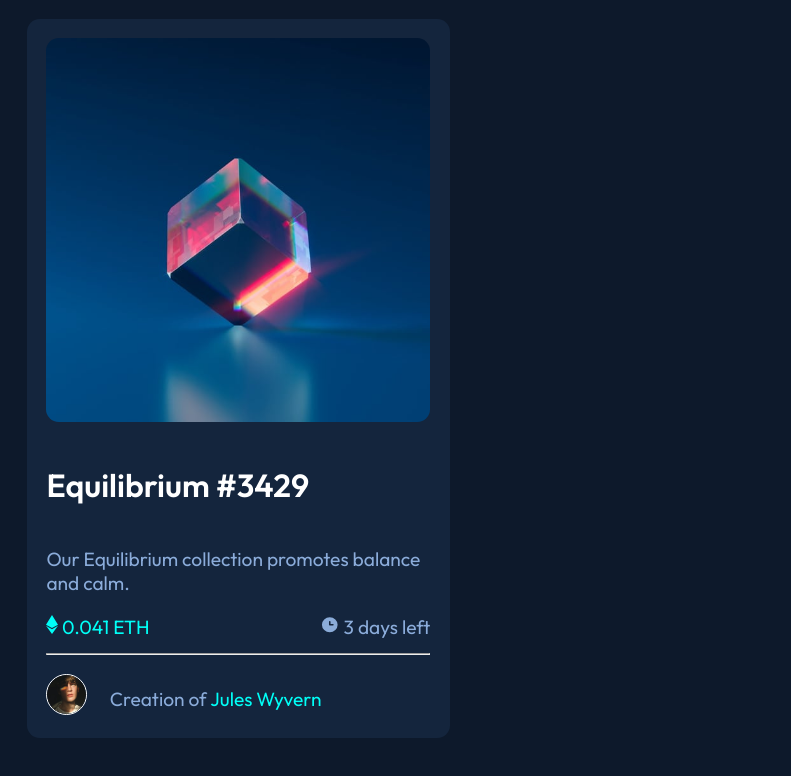
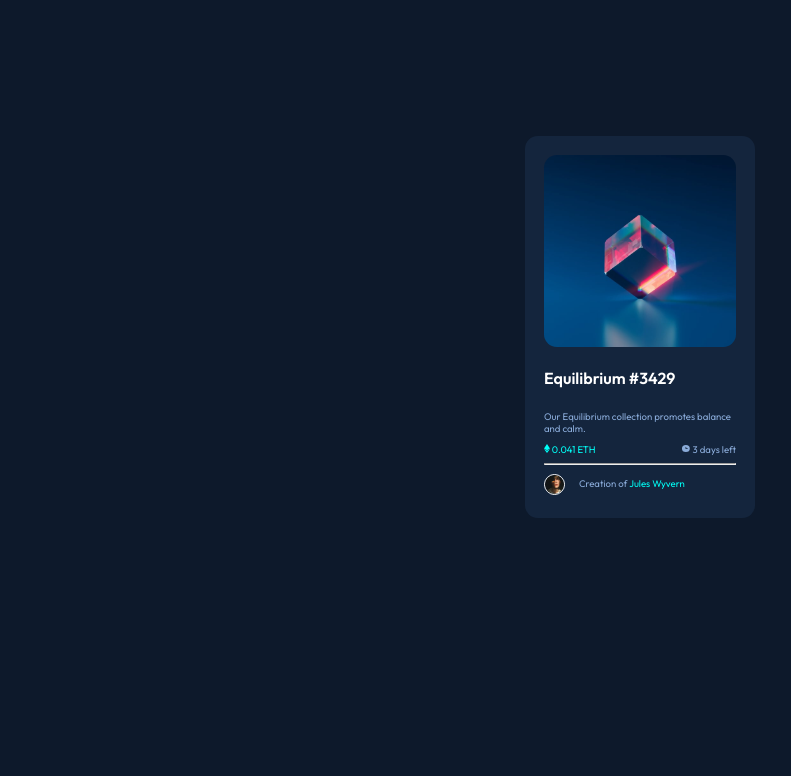
Before and after one commit to informaticadiaz/NFT-preview-card-component, a plain HTML site: page index.html in a window 1280 px wide. Shown: the whole page, without its empty margins (0-791 px from the left). Drawn offline with Linux system fonts and the light colour scheme.

Commit message:
update @media
update @media

desktop image size
desktop font size
desktop size margin

```diff
--- a/css/style.css
+++ b/css/style.css
@@ -3,13 +3,13 @@
     background-color: hsl(217, 54%, 11%);
     color: hsl(0, 0%, 100%);
     font-family: 'Outfit', sans-serif;
+    padding: 10vw 0 10vw 0;
   }
   .box{
     width: 60vw;
     border-radius: 1vw 1vw 1vw 1vw;
+    background-color: hsl(216, 50%, 16%);
     margin: auto;
-    background-color: hsl(216, 50%, 16%);
-    margin: 3vw 3vw 3vw 3vw;
     padding: 3vw 3vw 3vw 3vw;
   }
   .image{
@@ -36,7 +36,6 @@
   }
   h4{
     font-size: 5vw;
-
   }
   h4:hover{
     color: hsl(178, 100%, 50%);;
@@ -45,7 +44,6 @@
   p{
     font-size: 3vw;
     color: hsl(215, 51%, 70%);
-
   }
   .left{
     font-size: 3vw;
@@ -59,14 +57,12 @@
     font-size: 3vw;
     color: hsl(215, 51%, 70%);
     float: right;
-    padding-left: 3w;
   }
   .rigth .icon-clo{
     height: 3vw;
   }
   hr{
     margin: 9vw 0 3vw 0;
-
     color: hsl(215, 32%, 27%);
     background-color: hsl(215, 32%, 27%);
   }
@@ -85,41 +81,43 @@
   .footer span:hover{
     cursor: pointer;
   }
+
+  .attribution { font-size: 11px; text-align: center; }
+  .attribution a { color: hsl(228, 45%, 44%); }
   @media (min-width: 768px){
     .box{
-        width: 30vw;
-        margin: 1.5vw 1.5vw 1.5vw 1.5vw;
+        width: 15vw;
         padding: 1.5vw 1.5vw 1.5vw 1.5vw;
       }
       .image{
-        width: 30vw;
-        height: 30vw;
+        width: 15vw;
+        height: 15vw;
       }
       .icon-view{
-        width: 2.9vw;
-        height: 2.9vw;
+        width: 1.45vw;
+        height: 1.45vw;
       }
       h4{
-        font-size: 2.5vw;
+        font-size: 1.25vw;
       }
       p{
-        font-size: 1.5vw;
+        font-size: 0.75vw;
         color: hsl(215, 51%, 70%);
       }
       .left{
-        font-size: 1.5vw;
+        font-size: 0.75vw;
       }
       .left .icon-eth{
-      height: 1.5vw;
+      height: 0.75vw;
       }
       .rigth{
-        font-size: 1.5vw;
+        font-size: 0.75vw;
       }
       .rigth .icon-clo{
-        height: 1.5vw;
+        height: 0.75vw;
       }
       hr{
-        margin: 4.5vw 0 1.5vw 0;
+        margin: 2.25vw 0 0.75vw 0;
       }
       .avatar{
         width: 10%;
@@ -127,8 +125,6 @@
         border-radius: 3vw;
       }
       .footer{
-        margin: 1vw 8.5vw 0 0;
+        margin: 0.25vw 4vw 0 0;
       }
   }
-  .attribution { font-size: 11px; text-align: center; }
-  .attribution a { color: hsl(228, 45%, 44%); }
```
